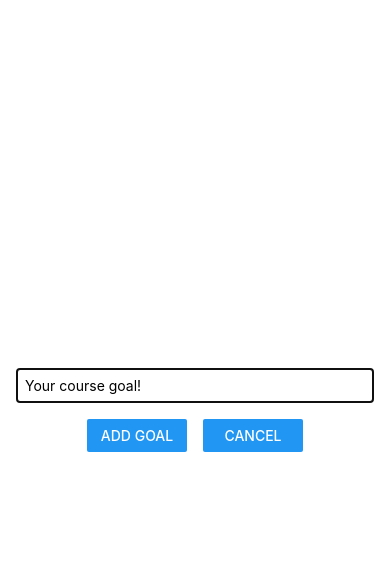
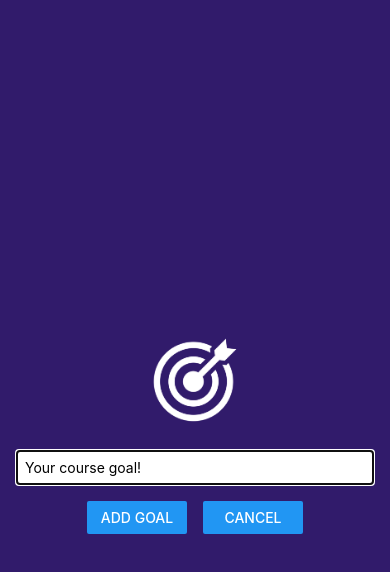
Before and after one commit to PBasham/RNCourse, a React Native app: screen / in a window 390 px wide. Both pictures are taken after a click on the button "ADD NEW GOAL". Shown: the top 572 px of the page. Built offline with nearby package versions, Linux system fonts and the light colour scheme.

Commit message:
updated styling for GoalInput Modal and added image

```diff
--- a/App.js
+++ b/App.js
@@ -25,6 +25,9 @@
     const startAddGoalHandler = () => {
         setModalIsVisable(true)
     }
+    const endAddGoalHandler = () => {
+        setModalIsVisable(false)
+    }
 
     const addGoalHandler = (enteredGoalText) => {
         console.log(enteredGoalText)
@@ -32,6 +35,7 @@
             ...currentCourseGoals,
             { text: enteredGoalText, id: Math.random().toString() }
         ])
+        endAddGoalHandler()
     }
     const deleteGoalHander = (id) => {
         setCourseGoals(currentCourseGoals => {
@@ -43,7 +47,7 @@
     return (
         <View style={styles.appContainer}>
             <Button title="Add New Goal" color="#5e0acc" onPress={startAddGoalHandler}/>
-            <GoalInput visible={modalIsVisable} onAddGoal={addGoalHandler} />
+            <GoalInput visible={modalIsVisable} onAddGoal={addGoalHandler} onCancel={endAddGoalHandler}/>
             <View style={styles.goalsContainer}>
                 <FlatList
                     data={courseGoals}
--- a/components/GoalInput.js
+++ b/components/GoalInput.js
@@ -1,7 +1,7 @@
 /*========================================
         Import Dependencies
 ========================================*/
-import { View, TextInput, Button, StyleSheet, Modal } from "react-native";
+import { View, TextInput, Button, StyleSheet, Modal, Image } from "react-native";
 import { useState } from "react";
 
 export const GoalInput = (props) => {
@@ -24,13 +24,14 @@
     return (
         <Modal visible={props.visible} animationType="slide">
             <View style={styles.inputContainer}>
+                <Image style={styles.image} source={require("../assets/images/goal.png")} />
                 <TextInput style={styles.textInput} placeholder="Your course goal!" value={enteredGoalText} onChangeText={goalInputHandler} />
                 <View style={styles.buttonContainer}>
                     <View style={styles.button}>
                         <Button title="Add Goal" onPress={addGoalHandler} />
                     </View>
                     <View style={styles.button}>
-                        <Button title="Cancel" />
+                        <Button title="Cancel" onPress={props.onCancel}/>
                     </View>
                 </View>
             </View>
@@ -44,16 +45,20 @@
         flexDirection: "column",
         justifyContent: "center",
         alignItems: "center",
-        marginBottom: 24,
         padding: 16,
-        borderBottomWidth: 1,
-        borderBottomColor: "#cccccc"
+        backgroundColor: "#311b6b",
+    },
+    image: {
+        width: 100,
+        height: 100,
+        margin: 20,
     },
     textInput: {
         borderWidth: 1,
         borderColor: "#cccccc",
         width: "100%",
         padding: 8,
+        backgroundColor: "#fff",
     },
     buttonContainer: {
         marginTop: 16,
```
Also changed, not shown: assets/images/goal.png (added).
